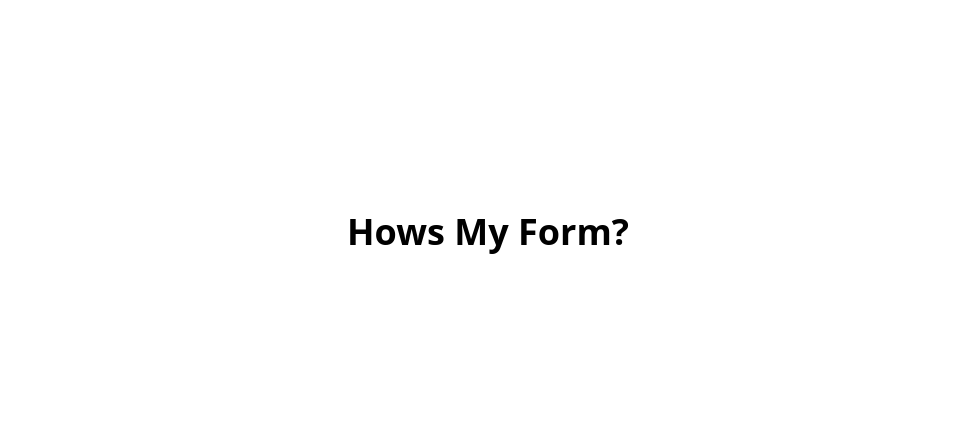
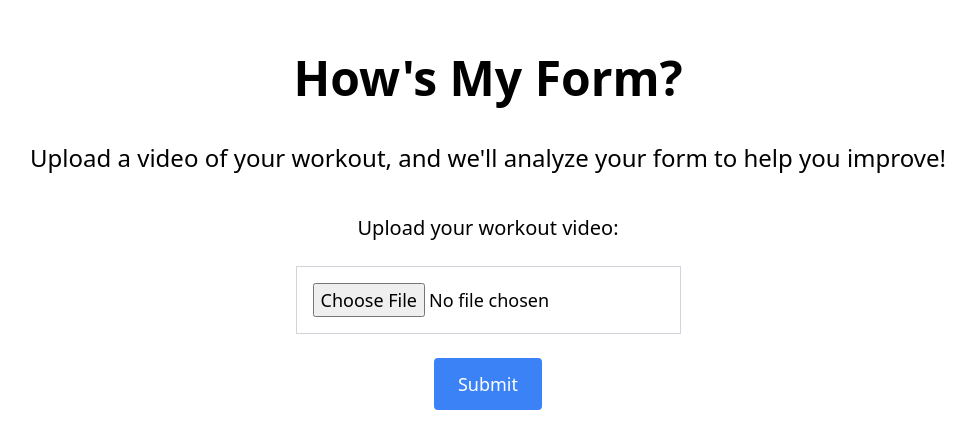
Before and after one commit to wang-owen/HowsMyForm, a React (Vite) app in the folder client/: page / in a window 1280 px wide. Shown: the part 168-616 px from the top of the page, without its empty margins (152-1128 px from the left). Built offline with nearby package versions, Linux system fonts and the light colour scheme.

Commit message:
Update HTML and App component for improved form upload experience

```diff
--- a/client/index.html
+++ b/client/index.html
@@ -1,13 +1,30 @@
-<!DOCTYPE html>
+<!doctype html>
 <html lang="en">
     <head>
         <meta charset="UTF-8" />
         <link rel="icon" type="image/svg+xml" href="/vite.svg" />
         <meta name="viewport" content="width=device-width, initial-scale=1.0" />
-        <title>Hows My Form?</title>
+        <title>How's My Form?</title>
     </head>
     <body>
-        <div id="root"></div>
+        <div id="root">
+            <h1>How's My Form?</h1>
+            <p>
+                Upload a video of your workout, and we'll analyze your form to
+                help you improve!
+            </p>
+            <form action="/upload" method="POST" enctype="multipart/form-data">
+                <label for="video-upload">Upload your workout video:</label>
+                <input
+                    type="file"
+                    id="video-upload"
+                    name="video-upload"
+                    accept="video/*"
+                    required
+                />
+                <button type="submit">Submit</button>
+            </form>
+        </div>
         <script type="module" src="/src/main.tsx"></script>
     </body>
 </html>
--- a/client/src/App.tsx
+++ b/client/src/App.tsx
@@ -1,9 +1,40 @@
-export default function App() {
+const UploadForm = () => {
     return (
-        <section className="h-screen">
-            <div className="h-full flex justify-center items-center">
-                <h1 className="text-4xl font-bold">Hows My Form?</h1>
-            </div>
-        </section>
+        <div
+            id="root"
+            className="flex flex-col justify-center items-center h-screen space-y-10"
+        >
+            <h1 className="text-5xl font-bold">How's My Form?</h1>
+            <p className="text-2xl text-center">
+                Upload a video of your workout, and we'll analyze your form to
+                help you improve!
+            </p>
+            <form
+                action="/upload"
+                method="POST"
+                encType="multipart/form-data"
+                className="flex flex-col items-center space-y-6"
+            >
+                <label htmlFor="video-upload" className="text-xl font-medium">
+                    Upload your workout video:
+                </label>
+                <input
+                    type="file"
+                    id="video-upload"
+                    name="video-upload"
+                    accept="video/*"
+                    required
+                    className="border border-gray-300 p-4 text-lg"
+                />
+                <button
+                    type="submit"
+                    className="bg-blue-500 text-white py-3 px-6 text-lg rounded hover:bg-blue-600"
+                >
+                    Submit
+                </button>
+            </form>
+        </div>
     );
-}
+};
+
+export default UploadForm;
```
